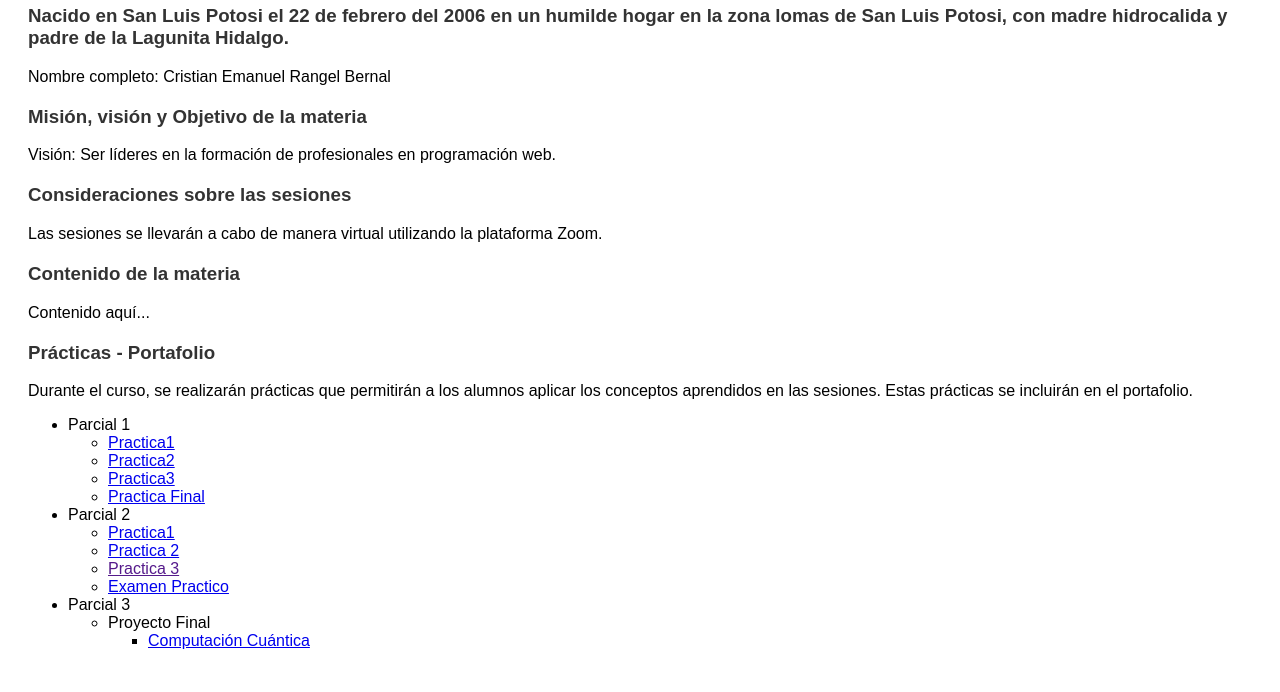
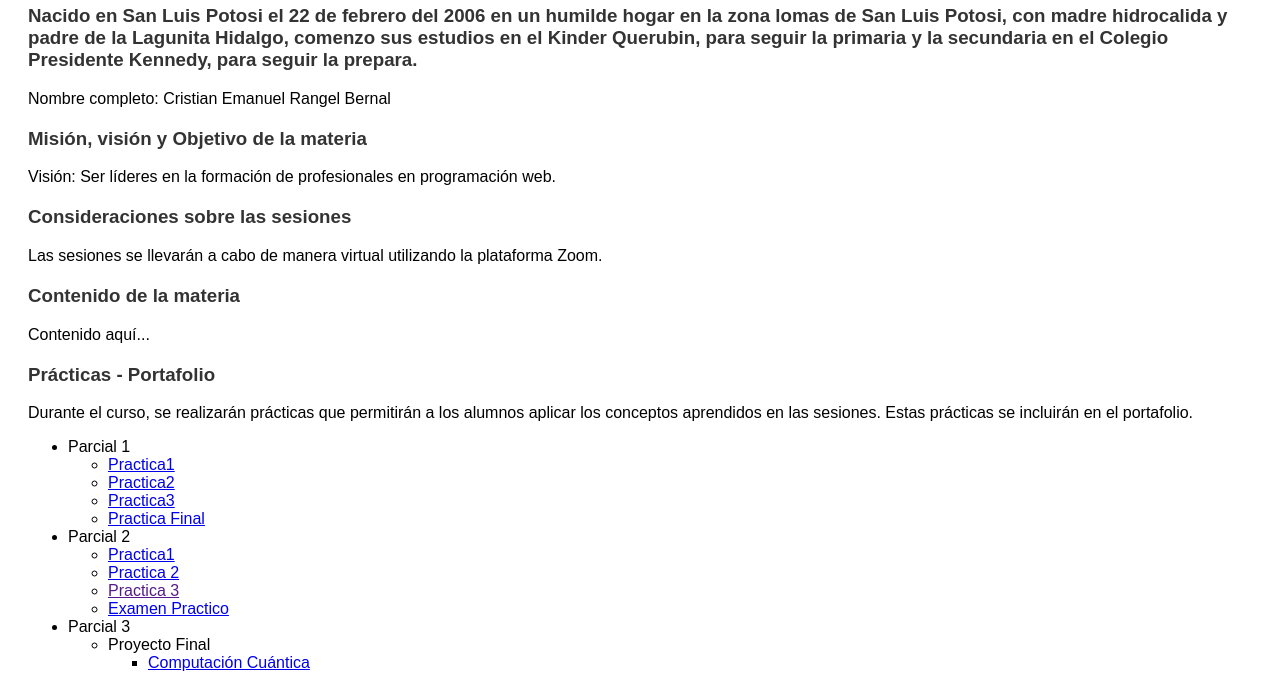
Before and after one commit to 183684/Portafolio-18, a plain HTML site: page index.html in a window 1280 px wide. Shown: the part 123-815 px from the top of the page. Drawn offline with Linux system fonts and the light colour scheme.

Commit message:
Update index.html

```diff
--- a/index.html
+++ b/index.html
@@ -23,7 +23,7 @@
     <section>
         <h2>Programación web I</h2>
         <article>
-            <h3>Nacido en San Luis Potosi el 22 de febrero del 2006 en un humilde hogar en la zona lomas de San Luis Potosi, con madre hidrocalida y padre de la Lagunita Hidalgo.</h3>
+            <h3>Nacido en San Luis Potosi el 22 de febrero del 2006 en un humilde hogar en la zona lomas de San Luis Potosi, con madre hidrocalida y padre de la Lagunita Hidalgo, comenzo sus estudios en el Kinder Querubin, para seguir la primaria y la secundaria en el Colegio Presidente Kennedy, para seguir la prepara.</h3>
             <p>Nombre completo: Cristian Emanuel Rangel Bernal</p>
         </article>
         <article>
```
